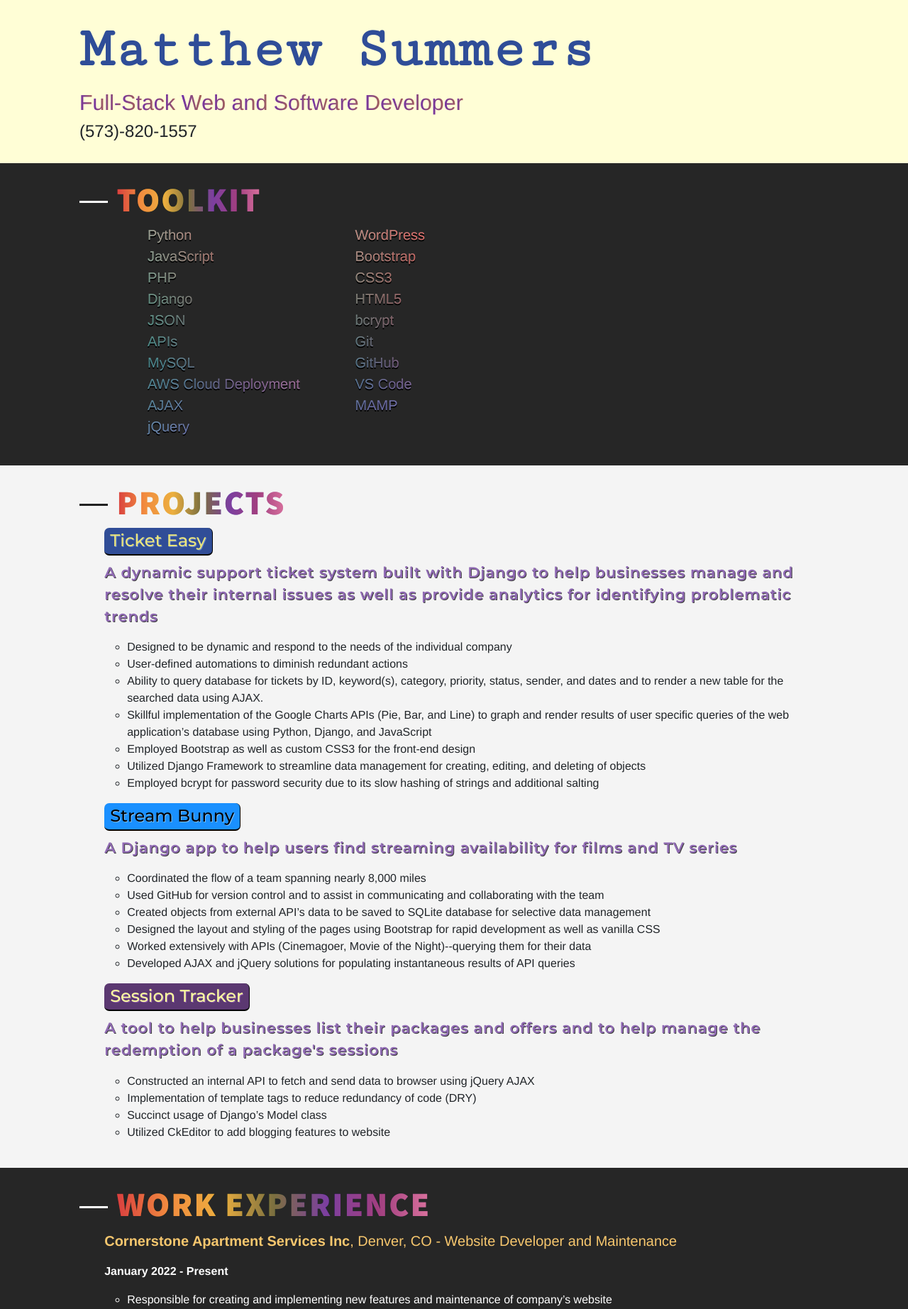
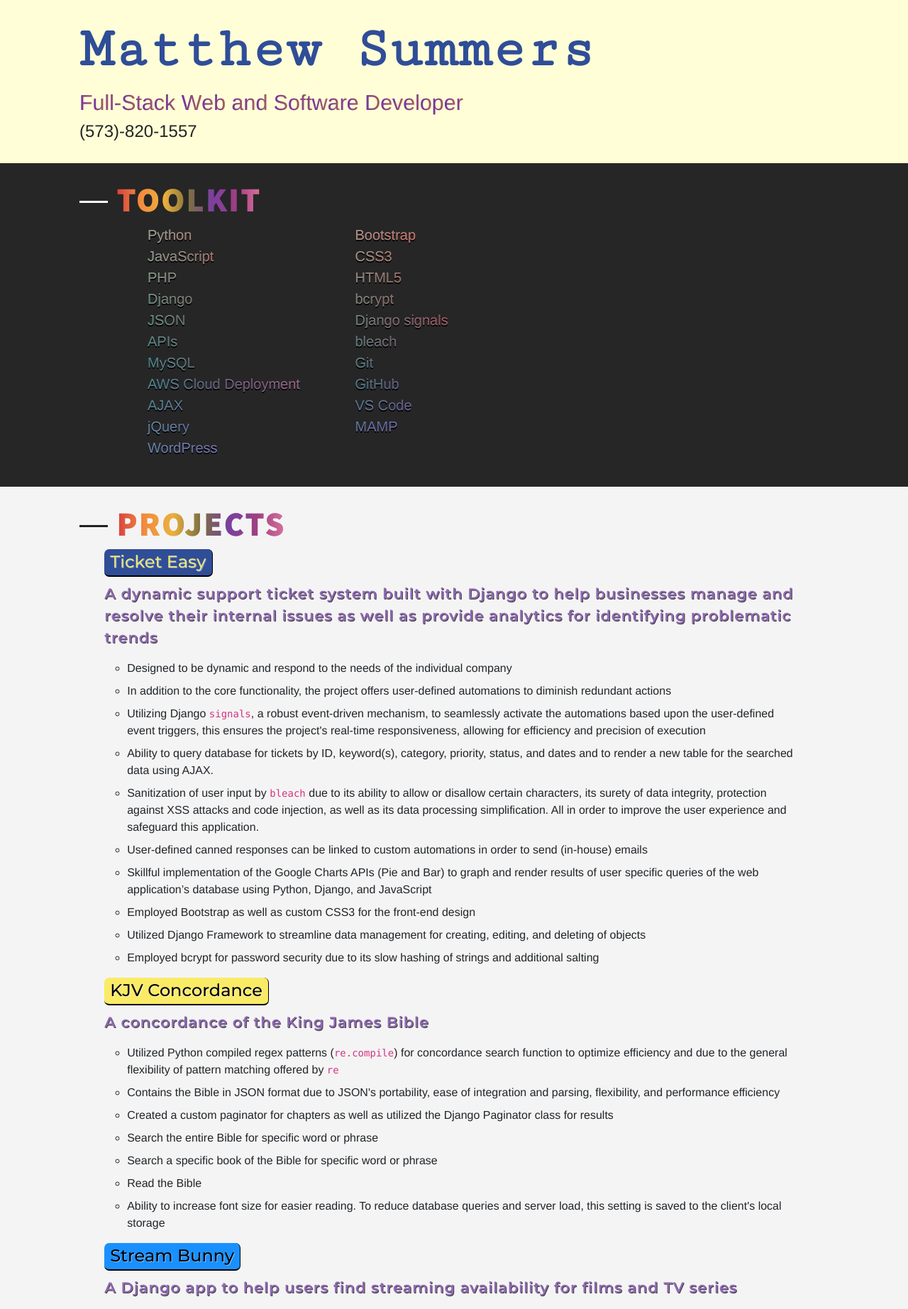
Before and after one commit to MatthewDSummers/My-Portfolio, a Django app: page /resume in a window 1280 px wide. Shown: the part 124-1969 px from the top of the page at 71% size. Run offline with Django 4.2, Linux system fonts and the light colour scheme.

Commit message:
added concordance to resume page

```diff
--- a/portfolio_site/static/css/style.css
+++ b/portfolio_site/static/css/style.css
@@ -15,7 +15,9 @@ ul{
 .ul-styled{
     list-style-type: circle;
 }
-
+.ul-styled li{
+    margin-block: .5em;
+}
 /* ===== Typography ===== */
 .font-assistant{
     font-family: 'Assistant', sans-serif;
@@ -154,17 +156,11 @@ ul{
 .grid {
     display: grid;
     grid-template-columns: repeat(auto-fit, minmax(700px, 1fr));
-    /* grid-template-rows: repeat(auto-fit, minmax(700px, 1fr)); */
-    /* grid-gap: 6em; */
-    /* padding: 2em; */
-    /* margin: auto 10%; */
 }
 
     .grid-item {
         display: grid;
         grid-template-columns: 1fr;
-        /* border: 4px solid red; */
-        /* grid-template-rows: auto; */
         grid-gap: 3em;
     }
 
@@ -201,7 +197,7 @@ ul{
             height: 100%;
             /* background: linear-gradient(90deg, rgba(204,192,255,0.5) 12%, rgba(204,192,255,0.35) 84%); */
             background-color: rgba(204, 192, 255, 0.445);
-          }
+        }
         .grid-item a:hover::before{
             opacity: 0;
             outline: 1px solid rgb(123, 123, 123);
@@ -668,6 +664,19 @@ nav{
         color:rgb(246, 231, 27);
         text-shadow: 1px 1px hsl(216, 3%, 33%);
     }
+.resume-concordance-title{
+    background-color:hsl(54, 94%, 69%);
+}
+    .resume-concordance-title a{
+        color: hsl(0, 0%, 0%);
+        text-shadow: 1px 1px hsl(48, 100%, 90%);
+        text-decoration: none;
+    }
+    .resume-concordance-title a:hover{
+        color:hsl(0, 0%, 30%);
+        text-shadow: 1px 1px hsl(48, 100%, 90%);
+    }
+
 .resume-stream-bunny-title{
     background-color: hsl(209, 100%, 55%);
 }
--- a/portfolio_site/templates/resume.html
+++ b/portfolio_site/templates/resume.html
@@ -10,11 +10,11 @@
         <div class="line bgr-white"></div>
         <h1 class="resume-section-title resume-section-title-white">TOOLKIT</h1>
         <div class="padding-inline-lg fs-200 line-height-200">
-            <ul class="inline-block job-skills" aria-label="Content goes here">
-                <li>Python</li><li>JavaScript</li><li>PHP</li><li>Django</li><li>JSON</li><li>APIs</li><li>MySQL</li><li>AWS Cloud Deployment</li><li>AJAX</li><li>jQuery</li>
+            <ul class="inline-block job-skills" aria-label="skills">
+                <li>Python</li><li>JavaScript</li><li>PHP</li><li>Django</li><li>JSON</li><li>APIs</li><li>MySQL</li><li>AWS Cloud Deployment</li><li>AJAX</li><li>jQuery</li><li>WordPress</li>
             </ul>
             <ul class="inline-block job-skills">
-                <li>WordPress</li><li>Bootstrap</li><li>CSS3</li><li>HTML5</li><li>bcrypt</li><li>Git</li><li>GitHub</li><li>VS Code</li><li>MAMP</li><li style="opacity: 0;">f</li>
+                <li>Bootstrap</li><li>CSS3</li><li>HTML5</li><li>bcrypt</li><li>Django signals</li><li>bleach</li><li>Git</li><li>GitHub</li><li>VS Code</li><li>MAMP</li><li style="opacity: 0;">f</li>
             </ul>
         </div>
     </section>
@@ -22,43 +22,63 @@
         <div class="line"></div>
         <h1 class="resume-section-title">PROJECTS</h1>
         <section class="padding-inline-lg">
-            <h4 class="resume-project-title resume-ticket-easy-title"><a href="https://www.ticket-easy.matthewsummers.dev" target="_blank">Ticket Easy</a></h4>
+            <h4 class="resume-project-title resume-ticket-easy-title"><a href="https://matthewsummers.dev/ticket-easy/" target="_blank">Ticket Easy</a></h4>
             <p class="fs-200 bold-600 resume-project-desc">
                 A dynamic support ticket system built with Django to help businesses manage and resolve their internal issues as well as provide analytics for identifying problematic trends
             </p>
             <ul class="ul-styled">
                 <li>Designed to be dynamic and respond to the needs of the individual company</li>
-                <li>User-defined automations to diminish redundant actions</li>
-                <li>Ability to query database for tickets by ID, keyword(s), category, priority, status, sender, and dates
+                <li>In addition to the core functionality, the project offers user-defined automations to diminish redundant actions</li>
+                <li>Utilizing Django <code>signals</code>, a robust event-driven mechanism, to seamlessly activate the automations based upon the user-defined event triggers, this ensures the project's real-time responsiveness, allowing for efficiency and precision of execution</li>
+                <li>Ability to query database for tickets by ID, keyword(s), category, priority, status, and dates
                     and to render a new table for the searched data using AJAX.
                 </li>
-                <li>Skillful implementation of the Google Charts APIs (Pie, Bar, and Line) to graph and render results of user specific queries of the web application’s database using Python, Django, and JavaScript</li>
+                <li>Sanitization of user input by <code>bleach</code> due to its ability to allow or disallow certain characters,
+                    its surety of data integrity, protection against XSS attacks and code injection,
+                    as well as its data processing simplification. All in order to improve the user experience and safeguard this application.
+                <li>User-defined canned responses can be linked to custom automations in order to send (in-house) emails</li>
+                <li>Skillful implementation of the Google Charts APIs (Pie and Bar) to graph and render results of user specific queries of the web application’s database using Python, Django, and JavaScript</li>
                 <li>Employed Bootstrap as well as custom CSS3 for the front-end design</li>
                 <li>Utilized Django Framework to streamline data management for creating, editing, and deleting of objects</li>
                 <li>Employed bcrypt for password security due to its slow hashing of strings and additional salting</li>
             </ul>
         </section>
         <section class="padding-inline-lg">
-            <h4 class="resume-project-title resume-stream-bunny-title"><a href="https://www.stream-bunny.matthewsummers.dev" target="_blank">Stream Bunny</a></h4>
+            <h4 class="resume-project-title resume-concordance-title"><a href="https://matthewsummers.dev/concordance/" target="_blank">KJV Concordance</a></h4>
+            <p class="fs-200 bold-600 resume-project-desc">
+                A concordance of the King James Bible
+            </p>
+            <ul class="ul-styled">
+                <li>Utilized Python compiled regex patterns (<code>re.compile</code>) for concordance search function to optimize efficiency and due to the general flexibility of pattern matching offered by <code>re</code></li>
+                <li>Contains the Bible in JSON format due to JSON's portability, ease of integration and parsing, flexibility, and performance efficiency</li>
+                <li>Created a custom paginator for chapters as well as utilized the Django Paginator class for results</li>
+                <li>Search the entire Bible for specific word or phrase</li>
+                <li>Search a specific book of the Bible for specific word or phrase</li>
+                <li>Read the Bible</li>
+                <li>Ability to increase font size for easier reading. To reduce database queries and server load, this setting is saved to the client's local storage</li>
+            </ul>
+        </section>
+        <section class="padding-inline-lg">
+            <h4 class="resume-project-title resume-stream-bunny-title"><a href="https://matthewsummers.dev/stream-bunny/" target="_blank">Stream Bunny</a></h4>
             <p class="fs-200 bold-600 resume-project-desc">
                 A Django app to help users find streaming availability for films and TV series
             </p>
             <ul class="ul-styled">
                 <li>Coordinated the flow of a team spanning nearly 8,000 miles</li>
                 <li>Used GitHub for version control and to assist in communicating and collaborating with the team</li>
-                <li>Created objects from external API’s data to be saved to SQLite database for selective data management</li>
+                <li>Created objects from external API’s data to be saved to database for selective data processing</li>
                 <li>Designed the layout and styling of the pages using Bootstrap for rapid development as well as vanilla CSS</li>
                 <li>Worked extensively with APIs (Cinemagoer, Movie of the Night)--querying them for their data</li>
-                <li>Developed AJAX and jQuery solutions for populating instantaneous results of API queries</li>
+                <li>Developed AJAX and <code>jQuery</code> solutions for populating instantaneous results of API queries</li>
             </ul>
         </section>
         <section class="padding-inline-lg">
-            <h4 class="resume-project-title resume-session-tracker-title"><a href="https://www.session-tracker.matthewsummers.dev" target="_blank">Session Tracker</a></h4>
+            <h4 class="resume-project-title resume-session-tracker-title"><a href="https://matthewsummers.dev/session-tracker/" target="_blank">Session Tracker</a></h4>
             <p class="fs-200 bold-600 resume-project-desc">
                 A tool to help businesses list their packages and offers and to help manage the redemption of a package's sessions
             </p>
             <ul class="ul-styled">
-                <li>Constructed an internal API to fetch and send data to browser using jQuery AJAX</li>
+                <li>Constructed an internal API to fetch and send data to browser using <code>jQuery</code> AJAX</li>
                 <li>Implementation of template tags to reduce redundancy of code (DRY)</li>
                 <li>Succinct usage of Django’s Model class</li>
                 <li>Utilized CkEditor to add blogging features to website</li>
@@ -78,6 +98,8 @@
                     <li>Web developer for one of the largest apartments providers in Denver, CO</li>
                     <li>Worked directly with management to solve issues in a timely manner</li>
                     <li>Trusted to maintain own work schedule and deliver according to requests</li>
+                    <li>Created forms and setup the infrastructure to communicate with a third-party API for the scalable processing <br>
+                        and analyzation of data toward the funneling of new customers</li>
                 </ul>
             </section>
             <section>
```
Also changed, not shown: portfolio_site/static/js/index.js (+4 -4 lines).
